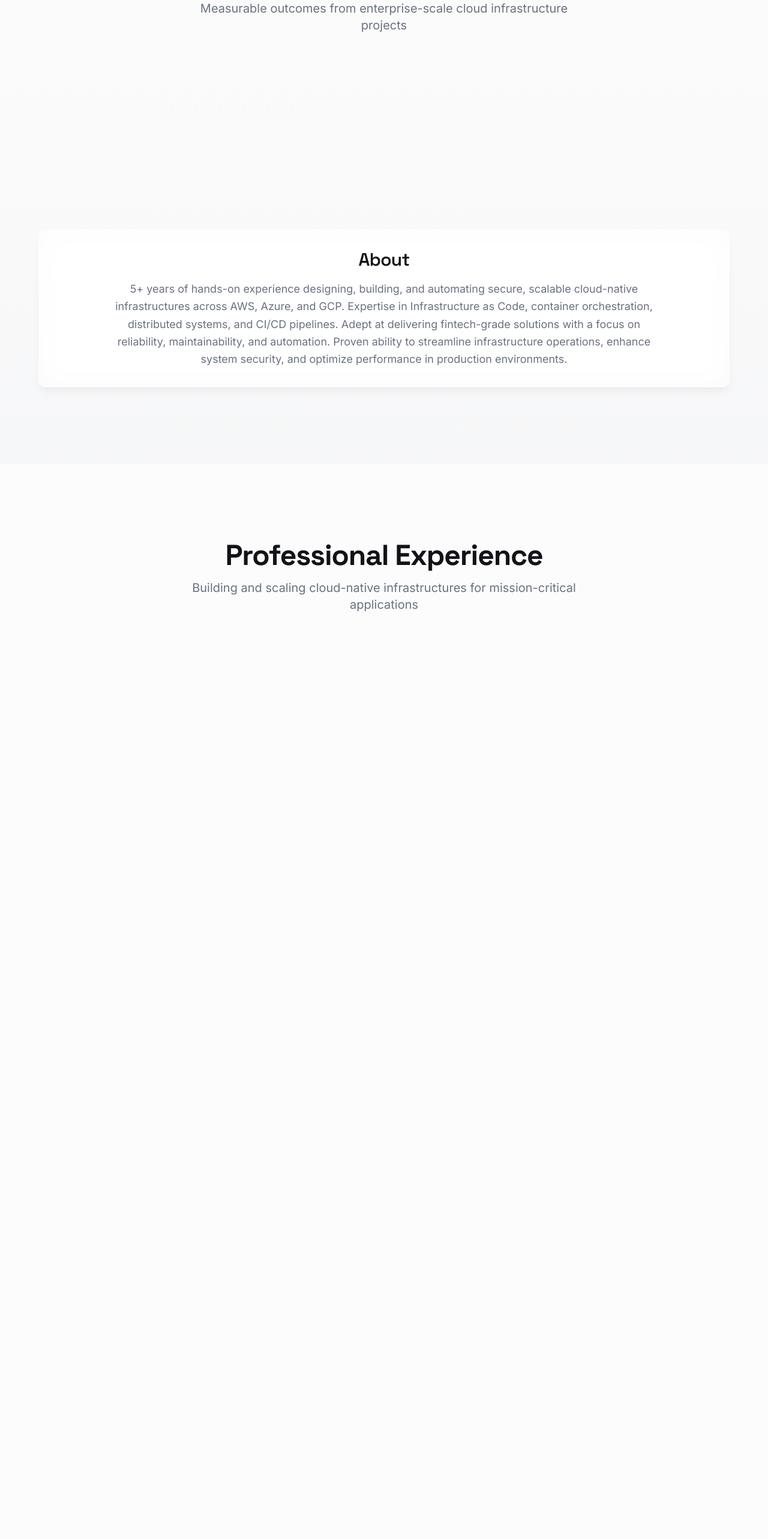
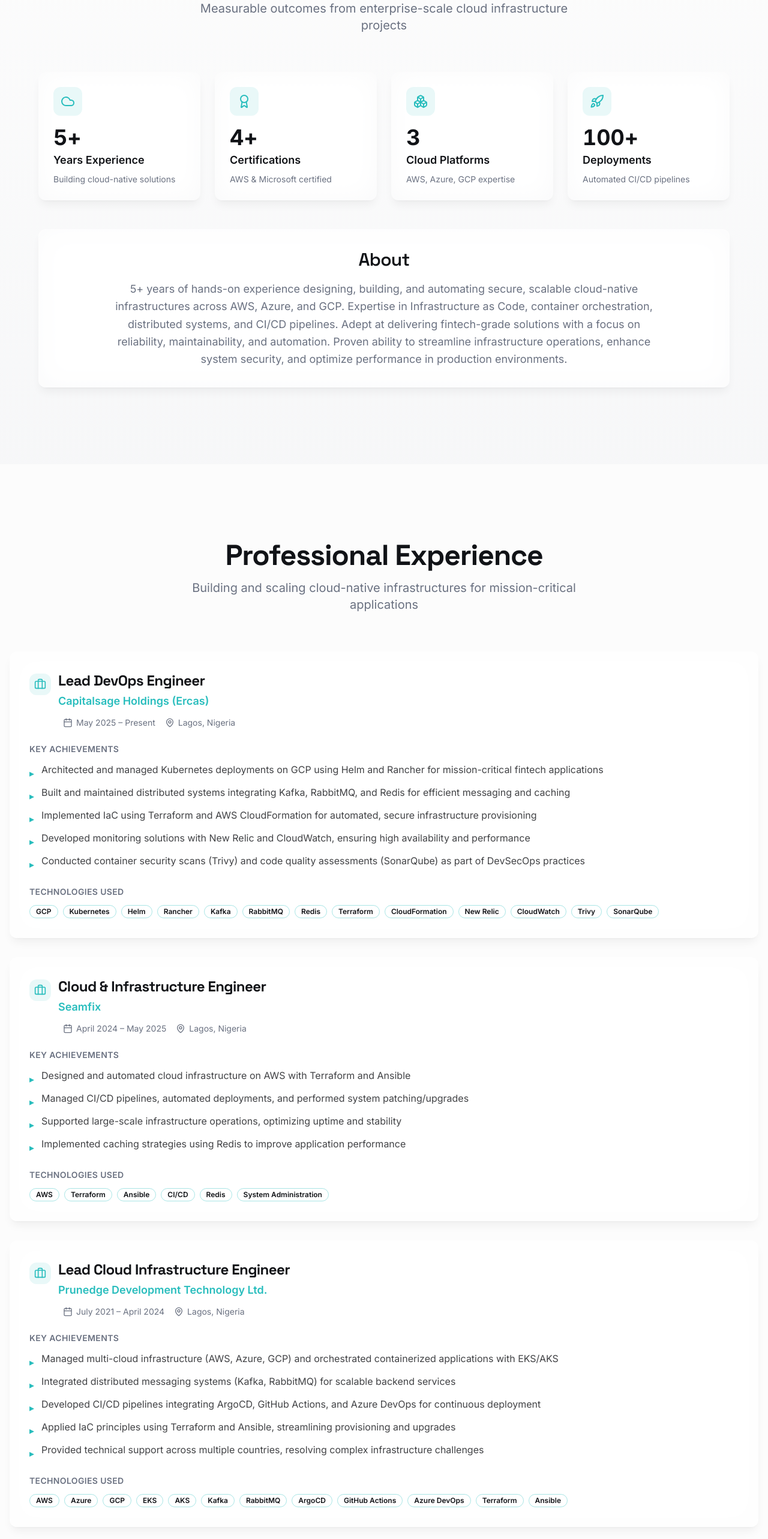
Before and after one commit to luvhaven/adeola-do, a React (Vite) app: page / in a window 1280 px wide. Shown: the part 1340-3906 px from the top of the page at 60% size. Built offline with nearby package versions, Linux system fonts and the light colour scheme; the HTML template or start-up script is replaced by a standard one.

Commit message:
Fix: Ensure animation containers are visible so cards can trigger individually

```diff
--- a/src/components/Certifications.tsx
+++ b/src/components/Certifications.tsx
@@ -31,7 +31,7 @@ const Certifications = () => {
                     <motion.div
                         className="mb-12"
                         variants={containerVariants}
-                        initial="hidden"
+                        animate="visible"
                     >
                         <h3 className="text-2xl font-bold mb-6 flex items-center gap-2">
                             <CheckCircle2 className="h-6 w-6 text-accent" />
@@ -77,7 +77,7 @@ const Certifications = () => {
                     {inProgressCerts.length > 0 && (
                         <motion.div
                             variants={containerVariants}
-                            initial="hidden"
+                            animate="visible"
                         >
                             <h3 className="text-2xl font-bold mb-6 flex items-center gap-2">
                                 <Clock className="h-6 w-6 text-accent" />
--- a/src/components/Contact.tsx
+++ b/src/components/Contact.tsx
@@ -36,7 +36,7 @@ const Contact = () => {
           <motion.div
             className="grid md:grid-cols-3 gap-6 mb-12"
             variants={containerVariants}
-            initial="hidden"
+            animate="visible"
           >
             {[
               {
--- a/src/components/Experience.tsx
+++ b/src/components/Experience.tsx
@@ -28,7 +28,7 @@ const Experience = () => {
                     <motion.div
                         className="space-y-8"
                         variants={containerVariants}
-                        initial="hidden"
+                        animate="visible"
                     >
                         {experienceData.map((exp, index) => (
                             <motion.div
--- a/src/components/Metrics.tsx
+++ b/src/components/Metrics.tsx
@@ -68,8 +68,7 @@ const Metrics = () => {
           <motion.div
             className="grid grid-cols-1 md:grid-cols-2 lg:grid-cols-4 gap-6"
             variants={containerVariants}
-            initial="hidden"
-          // whileInView="visible" -> Removed to allow individual card triggers
+            animate="visible"
           >
             {metrics.map((metric, index) => {
               const IconComponent = iconMap[metric.icon] || Cloud;
--- a/src/components/TechStack.tsx
+++ b/src/components/TechStack.tsx
@@ -43,7 +43,7 @@ const TechStack = () => {
           <motion.div
             className="grid grid-cols-1 md:grid-cols-2 lg:grid-cols-3 gap-6"
             variants={containerVariants}
-            initial="hidden"
+            animate="visible"
           >
             {techStack.map((categoryData, index) => {
               const Icon = iconMap[categoryData.category] || Cloud;
```
